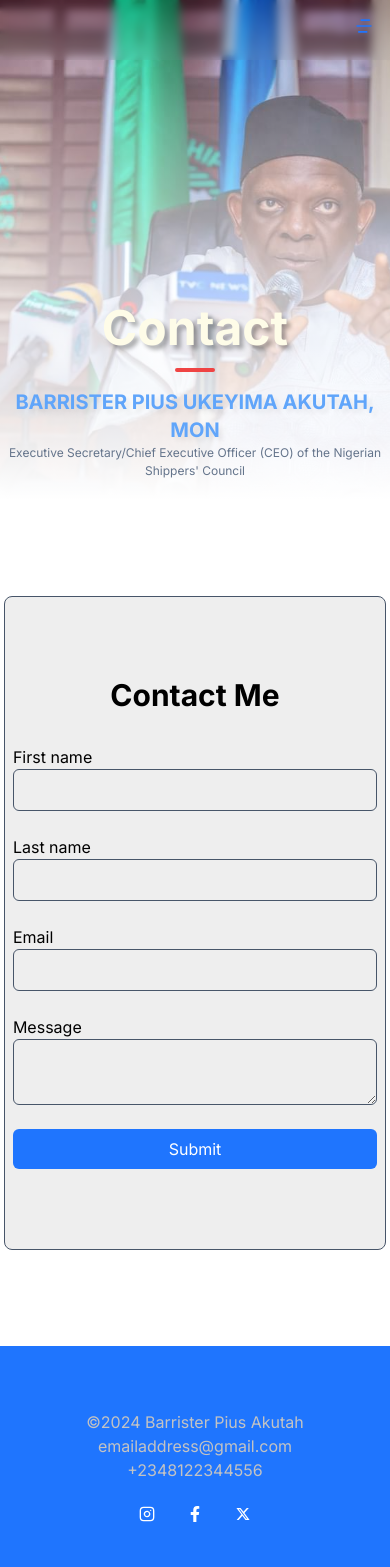
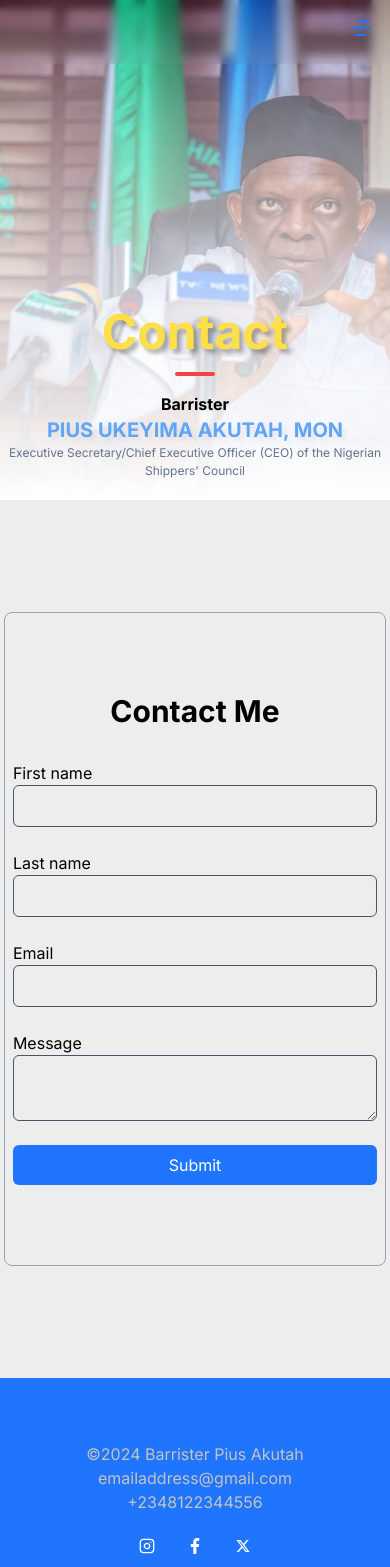
Before and after one commit to StivinTaesoo/barrister-pius, a Next.js app: page /contact in a window 390 px wide. Shown: the top 1567 px of the page. Built offline with nearby package versions, Linux system fonts and the light colour scheme.

Commit message:
Changes to all the pages

```diff
--- a/app/about/page.tsx
+++ b/app/about/page.tsx
@@ -12,12 +12,13 @@ function page() {
             >
                 <div className="w-full h-full  bg-transGrey absolute top-0 left-0 flex flex-col items-center justify-center">
                     <div className="absolute bottom-5 text-center">
-                        <h1 className="text-5xl font-bold py-4 text-yellow-50 text-shadow md:text-8xl">
+                        <h1 className="text-5xl font-bold py-4 text-yellow-300 text-shadow md:text-8xl">
                             About
                         </h1>
                         <div className="w-10 h-[4px] bg-red-500 mx-auto mb-4 rounded-md"></div>
+                        <h3 className="font-bold">Barrister</h3>
                         <h2 className="uppercase text-xl font-bold text-blue-400 text-shadow-2 md:text-3xl">
-                            Barrister Pius Ukeyima Akutah, mon
+                            Pius Ukeyima Akutah, mon
                         </h2>
                         <p className="text-slate-500 px-2 text-[12px] md:text-[16px]">
                             Executive Secretary/Chief Executive Officer (CEO) of
--- a/app/contact/page.tsx
+++ b/app/contact/page.tsx
@@ -2,19 +2,21 @@ import React from "react";
 
 function page() {
     return (
-        <>
+        <div>
+            {/* Hero Section */}
             <div
                 className="w-full h-[500px] bg-cover bg-center relative "
                 style={{ backgroundImage: "url(./images/hcc-4.jpeg)" }}
             >
                 <div className="w-full h-full  bg-transGrey absolute top-0 left-0 flex flex-col items-center justify-center">
                     <div className="absolute bottom-5 text-center">
-                        <h1 className="text-5xl font-bold py-4 text-yellow-50 text-shadow md:text-8xl">
+                        <h1 className="text-5xl font-bold py-4 text-yellow-300 text-shadow md:text-8xl">
                             Contact
                         </h1>
                         <div className="w-10 h-[4px] bg-red-500 mx-auto mb-4 rounded-md"></div>
+                        <h3 className="font-bold">Barrister</h3>
                         <h2 className="uppercase text-xl font-bold text-blue-400 text-shadow-2 md:text-3xl">
-                            Barrister Pius Ukeyima Akutah, mon
+                            Pius Ukeyima Akutah, mon
                         </h2>
                         <p className="text-slate-500 px-2 text-[12px] md:text-[16px]">
                             Executive Secretary/Chief Executive Officer (CEO) of
@@ -23,8 +25,12 @@ function page() {
                     </div>
                 </div>
             </div>
-            <div className="w-[98%] mx-auto my-[6rem] bg-[#A6A6A630] border border-1 border-slate-600 rounded-lg py-[5rem] px-2 md:w-[80%]">
-                <h1 className="text-3xl font-bold text-center">Contact Me</h1>
+            {/* Contact Form Session */}
+            <div className="w-full bg-[#ededee] py-[1rem] my-0">
+                <div className="w-[98%] mx-auto my-[6rem] bg-[#ededee] border border-1 border-slate-400 rounded-lg py-[5rem] px-2 md:w-[80%]">
+                    <h1 className="text-3xl font-bold text-center">
+                        Contact Me
+                    </h1>
                     <form
                         action=""
                         className="w-full  mx-auto mt-[2rem] flex flex-col justify-center md:w-[50%]"
@@ -66,7 +72,8 @@ function page() {
                         </div>
                     </form>
                 </div>
-        </>
+            </div>
+        </div>
     );
 }
 
--- a/app/gallery/page.tsx
+++ b/app/gallery/page.tsx
@@ -9,12 +9,13 @@ function page() {
             >
                 <div className="w-full h-full  bg-transGrey absolute top-0 left-0 flex flex-col items-center justify-center">
                     <div className="absolute bottom-5 text-center">
-                        <h1 className="text-5xl font-bold py-4 text-yellow-50 text-shadow md:text-8xl">
+                        <h1 className="text-5xl font-bold py-4 text-yellow-300 text-shadow md:text-8xl">
                             Gallery
                         </h1>
                         <div className="w-10 h-[4px] bg-red-500 mx-auto mb-4 rounded-md"></div>
+                        <h3 className="font-bold">Barrister</h3>
                         <h2 className="uppercase text-xl font-bold text-blue-400 text-shadow-2 md:text-3xl">
-                            Barrister Pius Ukeyima Akutah, mon
+                            Pius Ukeyima Akutah, mon
                         </h2>
                         <p className="text-slate-500 px-2 text-[12px] md:text-[16px]">
                             Executive Secretary/Chief Executive Officer (CEO) of
--- a/app/globals.css
+++ b/app/globals.css
@@ -41,3 +41,6 @@
 .text-shadow-2 {
     text-shadow: 4px 4px 4px #00000010;
 }
+.bg-colors {
+    background: #ededee;
+}
--- a/components/body/Hero.tsx
+++ b/components/body/Hero.tsx
@@ -1,15 +1,16 @@
 export default function HeroSection() {
     return (
         <div
-            className="w-full h-[700px] bg-cover bg-center relative "
+            className="w-full h-[600px] bg-cover bg-center relative "
             style={{ backgroundImage: "url(./images/bg-2.png)" }}
         >
             <div className="w-full h-full  bg-transGrey absolute top-0 left-0 flex flex-col items-center justify-center">
                 <div className="absolute bottom-5 text-center">
-                    <h1 className="uppercase text-3xl font-bold text-blue-400">
-                        Barrister Pius Ukeyima Akutah, mon
-                    </h1>
-                    <p className="text-slate-500">
+                    <h3 className="font-bold">Barrister</h3>
+                    <h2 className="uppercase text-xl font-bold text-blue-400 text-shadow-2 md:text-3xl">
+                        Pius Ukeyima Akutah, mon
+                    </h2>
+                    <p className="text-slate-500 px-2 text-[12px] md:text-[16px]">
                         Executive Secretary/Chief Executive Officer (CEO) of the
                         Nigerian Shippers' Council
                     </p>
--- a/components/body/ReverseSection.tsx
+++ b/components/body/ReverseSection.tsx
@@ -18,7 +18,7 @@ const ReverseSection = ({ title, text, imgUrl }: Props) => {
             </div>
             <div className="w-full md:w-1/2 text-left ">
                 <div className="text-left w-full ">
-                    <h2 className="text-2xl text-left text-white bg-blue-300 px-2 py-4 rounded-r-full">
+                    <h2 className="text-2xl text-left text-white bg-blue-300 px-2 mb-2 py-4 rounded-r-full">
                         {title}
                     </h2>
                     <p className=" tracking-wide leading-8 ">{text}</p>
--- a/components/body/Sections.tsx
+++ b/components/body/Sections.tsx
@@ -10,7 +10,7 @@ const Sections = ({ title, text, imgUrl }: Props) => {
     return (
         <div className="my-12 w-full flex justify-center items-center flex-col gap-y-8 md:gap-x-8  md:flex-row">
             <div className="w-full leading-8 md:w-2/3 md:pr-8">
-                <h2 className="text-2xl text-left text-white bg-blue-300 px-2 py-4 rounded-r-full">
+                <h2 className="text-2xl text-left text-white bg-blue-300 px-2 mb-2 py-4 rounded-r-full">
                     {title}
                 </h2>
 
--- a/components/body/TextContent.tsx
+++ b/components/body/TextContent.tsx
@@ -9,7 +9,7 @@ const TextContent = ({ title, text }: Props) => {
     return (
         <div className="my-12 px-2 w-full flex justify-center items-center flex-col gap-y-8 md:gap-x-8  md:flex-row">
             <div className="w-full leading-8 md:w-2/3">
-                <h2 className="text-2xl text-left text-white bg-blue-300 px-2 py-4 rounded-r-full">
+                <h2 className="text-2xl text-left text-white bg-blue-300 mb-2 px-2 py-4 rounded-r-full">
                     {title}
                 </h2>
 
--- a/components/nav/Footer.tsx
+++ b/components/nav/Footer.tsx
@@ -5,7 +5,7 @@ import { RiTwitterXFill } from "react-icons/ri";
 
 const Footer = () => {
     return (
-        <div className="w-full py-16 bg-bluePrimary mt-8 flex flex-col items-center justify-center text-center gap-y-10  md:flex-row md:gap-x-32">
+        <div className="w-full py-16 bg-bluePrimary flex flex-col items-center justify-center text-center gap-y-10  md:flex-row md:gap-x-32">
             <div className="flex flex-col gap-6 justify-center items-center">
                 <div className="text-[#C3C3C3]">
                     <p>&copy;2024 Barrister Pius Akutah</p>
--- a/components/nav/Navbar.tsx
+++ b/components/nav/Navbar.tsx
@@ -41,7 +41,7 @@ export const Navbar = () => {
             <div className="mobile-menu w-full flex items-center justify-end bg-grey backdrop-blur-sm py-6 bg-opacity-10 fixed -top-2 z-20 md:hidden">
                 <RiMenu4Fill
                     onClick={handleClick}
-                    className="mr-4 text-[20px] text-[#1F75FE] font-bold"
+                    className="mr-4 text-[24px] text-[#1F75FE] font-bold"
                 />
                 <ul
                     className={
```
Also changed, not shown: components/body/Main.tsx (+9 -8 lines). Lines whose indentation alone changed are shown as unchanged.
